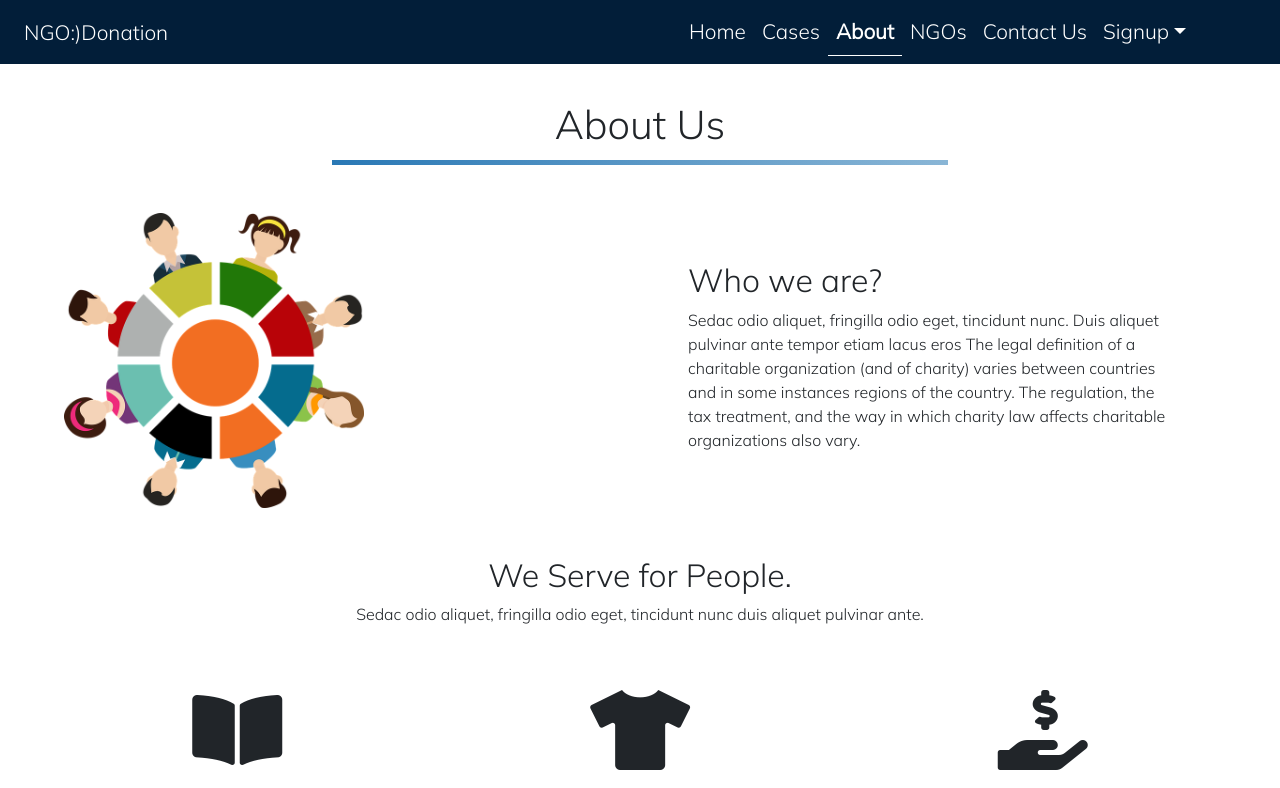
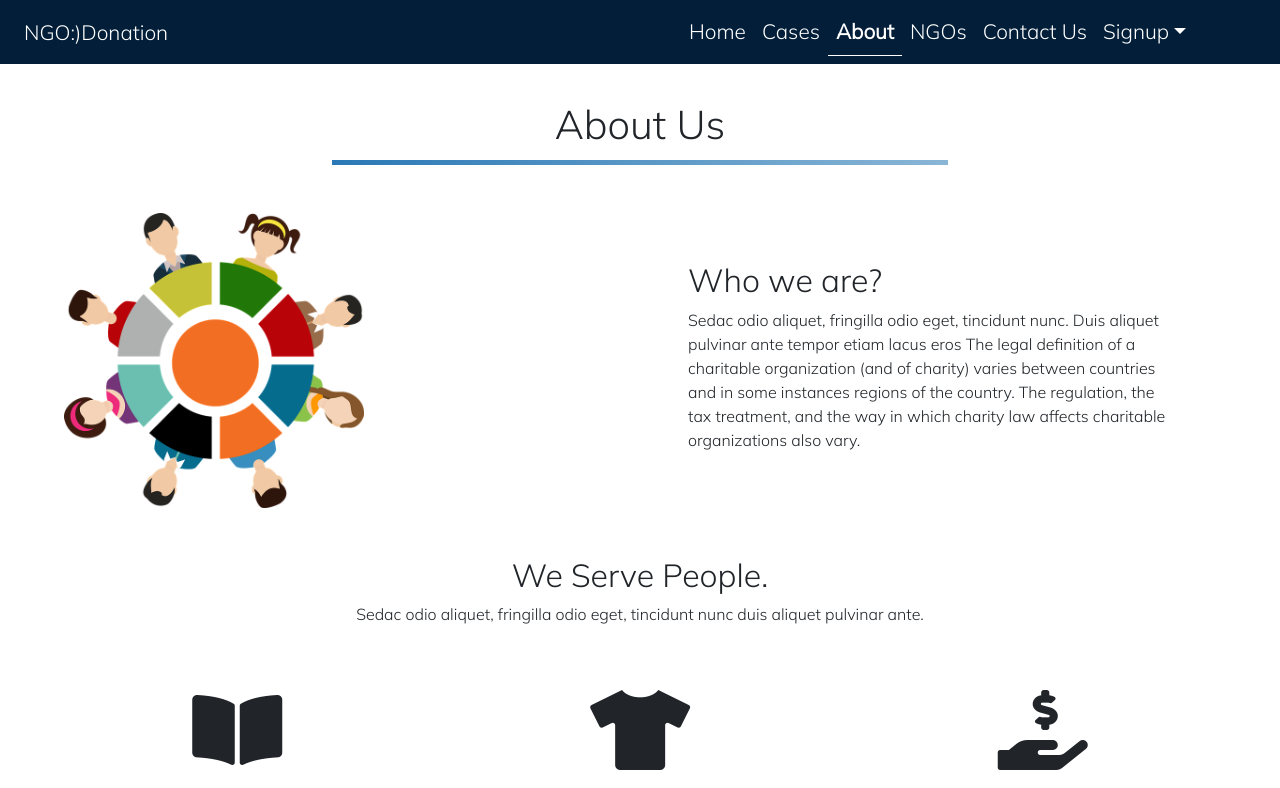
Before and after one commit to tanu456/Donate-MERN, a React (Create React App) app in the folder frontend/: page /about in a window 1280 px wide. Shown: the top 788 px of the page. Built offline with nearby package versions, Linux system fonts and the light colour scheme.

Commit message:
small fix

```diff
--- a/frontend/src/components/About.js
+++ b/frontend/src/components/About.js
@@ -36,7 +36,7 @@ function About() {
         <div className="row justify-content-center m-4">
           <div className="col-11 mb-4">
             <div className="section text-center">
-              <h2>We Serve for People.</h2>
+              <h2>We Serve People.</h2>
               <p>
                 Sedac odio aliquet, fringilla odio eget, tincidunt nunc duis
                 aliquet pulvinar ante.
```
